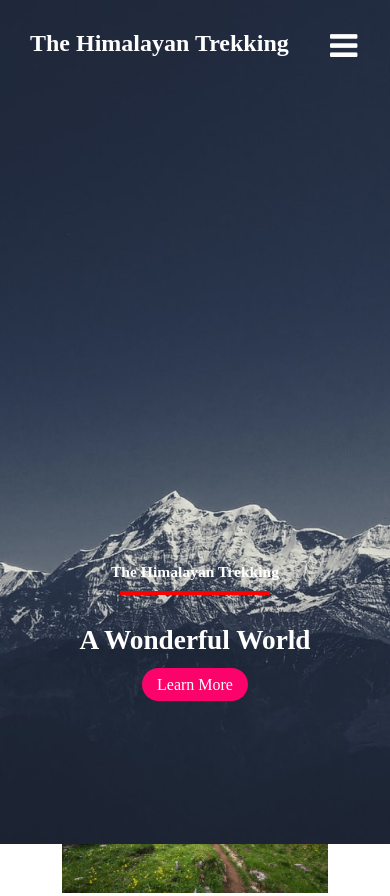
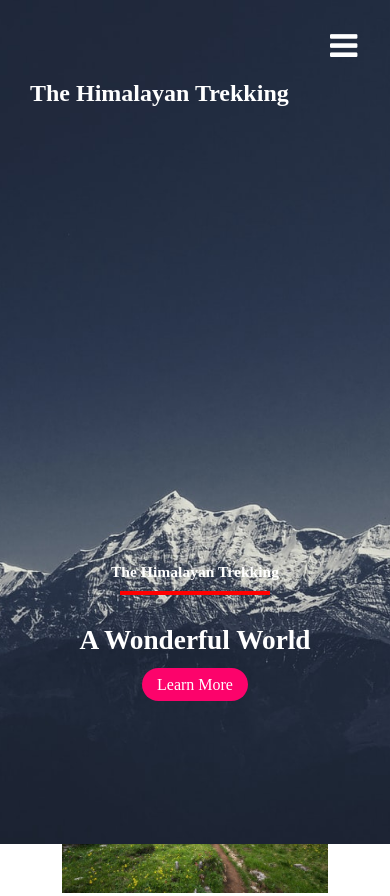
Before and after one commit to sanjeevWeb/tourhimalaya.github.io, a plain HTML site: page index.html in a window 390 px wide. Shown: the top 896 px of the page. Drawn offline with Linux system fonts and the light colour scheme.

Commit message:
modified navbar logo for small screen

```diff
--- a/trekkingStyle.css
+++ b/trekkingStyle.css
@@ -359,6 +359,9 @@ p {
 }
 
 @media (max-width:550px){
+	.navBar .logo {
+		margin-top:50px;
+	}
 	.secClass .rows{
 		flex-direction:column;
 	}
```
